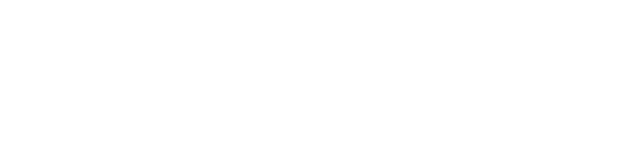
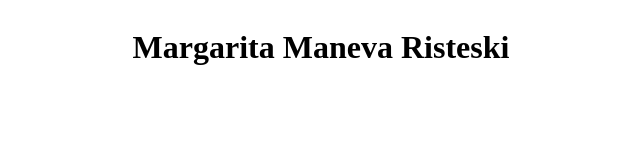
Before and after one commit to mmaneva/MargaritaManevaRisteski.github.io, a plain HTML site: page index.html in a window 1280 px wide. Shown: the whole page, without its empty margins (319-959 px from the left). Drawn offline with Linux system fonts and the light colour scheme.

Commit message:
add header and style

```diff
--- a/index.html
+++ b/index.html
@@ -4,8 +4,11 @@
     <meta charset="UTF-8">
     <meta name="viewport" content="width=device-width, initial-scale=1.0">
     <title>My Portfolio</title>
+    <link rel="stylesheet" href="style.css"/>
 </head>
 <body>
-
+    <div class="banner">
+        <h1>Margarita Maneva Risteski</h1>
+    </div>
 </body>
 </html>
--- /dev/null
+++ b/style.css
@@ -0,0 +1,4 @@
+.banner {
+    display: flex;
+    justify-content: center;
+}
```
